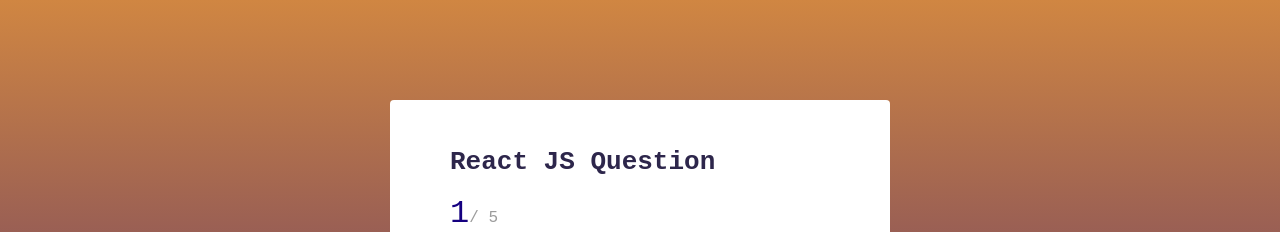
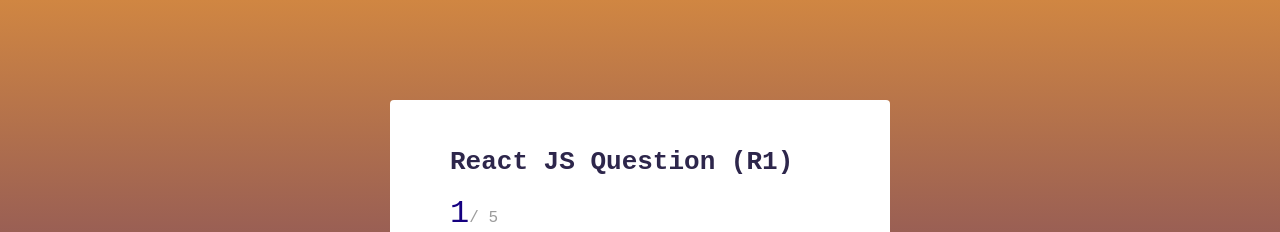
Before and after one commit to kathiravanvellaisamy/quiz-app, a React (Vite) app: page / in a window 1280 px wide. Shown: the top 232 px of the page. Built offline with nearby package versions, Linux system fonts and the light colour scheme.

Commit message:
Changed heading name

```diff
--- a/src/Quiz.jsx
+++ b/src/Quiz.jsx
@@ -42,7 +42,7 @@
   };
   return (
     <div className="quiz-container">
-      <h1>React JS Question</h1>
+      <h1>React JS Question (R1)</h1>
       {!showResult ? (
         <>
           <span className="active-question-no">{currentQuestion + 1}</span>
```
